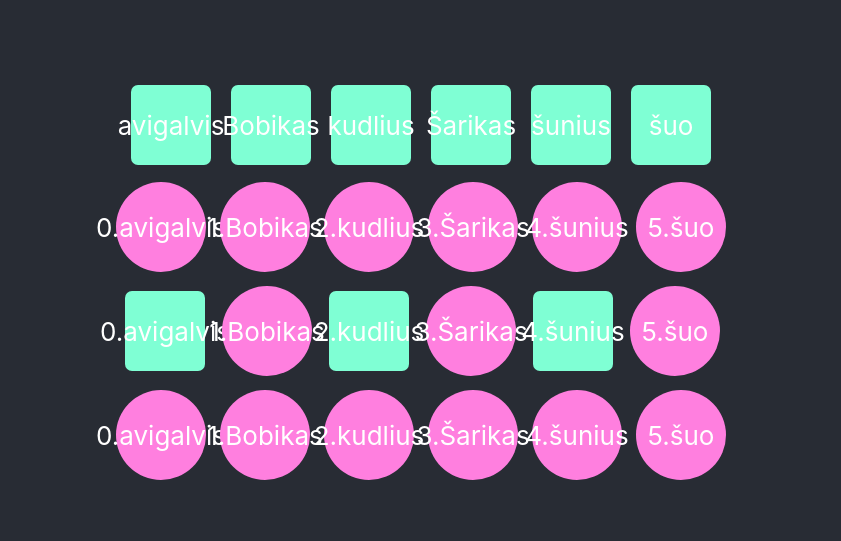
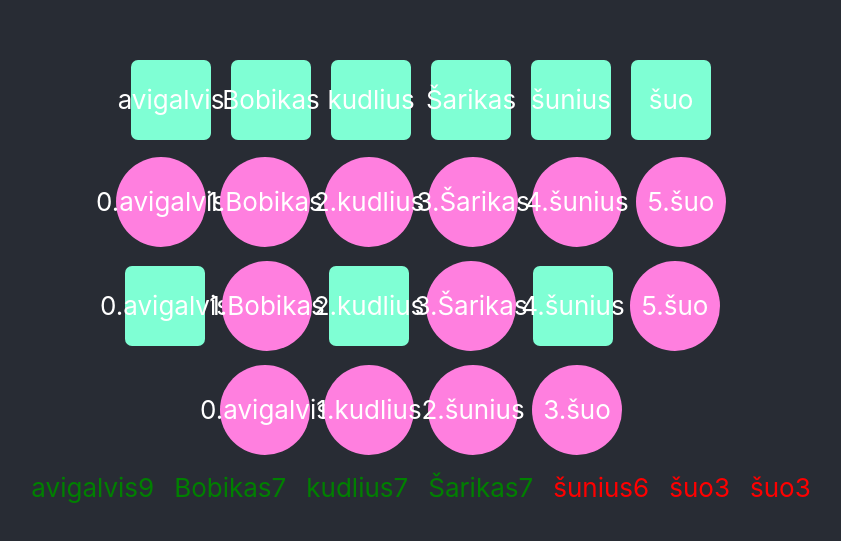
Before and after one commit to julijajarmale/1-Lamos, a React (Create React App) app in the folder r1/: page / in a window 1280 px wide. Shown: the part 119-660 px from the top of the page, without its empty margins (219-1060 px from the left). Built offline with nearby package versions, Linux system fonts and the light colour scheme.

Commit message:
REACT BASE LIST

```diff
--- a/r1/src/App.css
+++ b/r1/src/App.css
@@ -65,3 +65,13 @@
   margin: 7px;
   border-radius: 50px;
 }
+
+.colorGreen{
+  color: green;
+  margin: 10px;
+}
+
+.colorRed{
+  color: red;
+  margin: 10px;
+}
--- a/r1/src/App.jsx
+++ b/r1/src/App.jsx
@@ -4,13 +4,30 @@ import './App.css';
 const dogs = ['šuo', 'šunius', 'Bobikas', 'kudlius', 'Šarikas', 'avigalvis'];
 dogs.sort(function(a, b){return b.length - a.length});
 
+const newDogs = [];
+for(let i =0; i< dogs.length; i++){
+ if(dogs[i][0].toUpperCase() !== dogs[i][0]){
+   newDogs.push(dogs[i])
+ }
+}
+console.log(newDogs)
+
+const newDogs2 = [];
+
+for(let i =0; i< dogs.length; i++){
+ let index = dogs[i].length
+ console.log(index)
+ newDogs2[i] = dogs[i]+index
+ console.log(newDogs2[i])
+  newDogs2.push(newDogs2[i])
+  }
+  console.log(newDogs2)
+
+
 function App() {
- /* let newDogs = dogs.map(function (item) {
-    if(dogs[i](0) === )
-      return false; // This will skip current element
-    else
-        // logic for mapping acceptable elements
-  })*/
+
+
+
   return (
     <div className="App">
       <header className="App-header">
@@ -31,10 +48,15 @@ function App() {
       </div>
       <div className='kvc'>
       {
-       dogs.map((d, i) => <div className={'circ'} key={i}>{i}.{d}</div>)
+       newDogs.map((d, i) => <div className={'circ'} key={i}>{i}.{d}</div>)
       }
       </div>
 
+      <div className='kvc'>
+      {
+       newDogs2.map((d,i) => <div className={d.slice(-1) > 6 ? 'colorGreen':'colorRed'} key={i}>{d}</div>)
+      }
+      </div>
 
       </header>
     </div>
```
